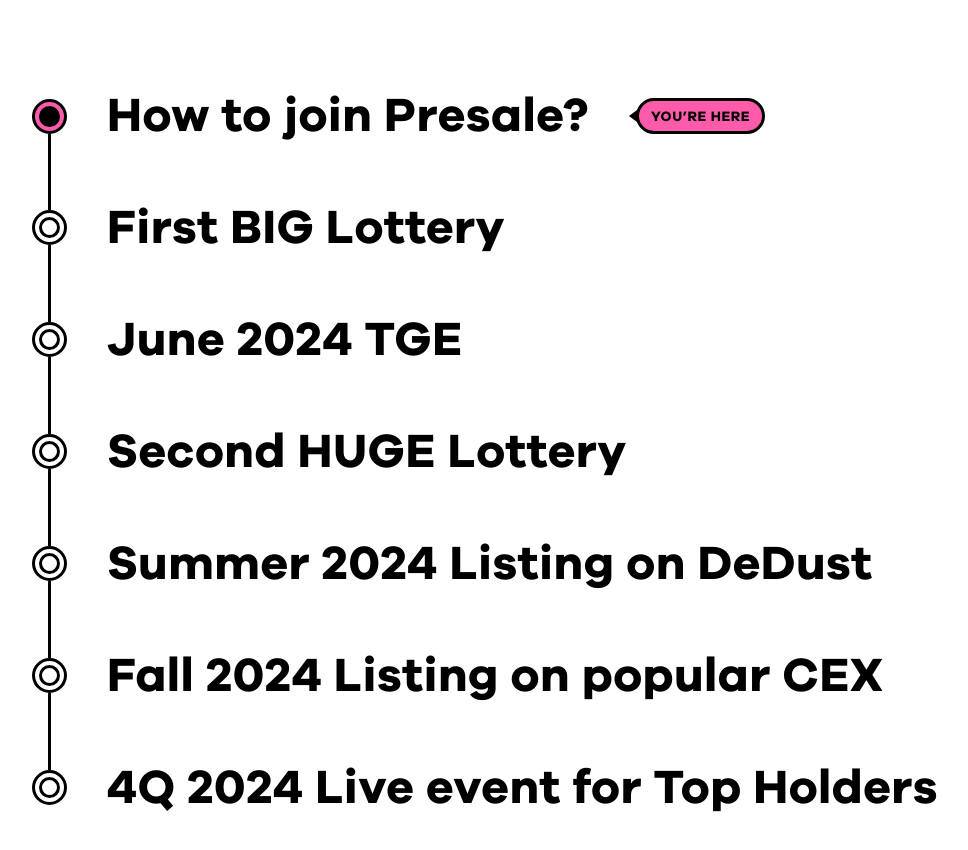
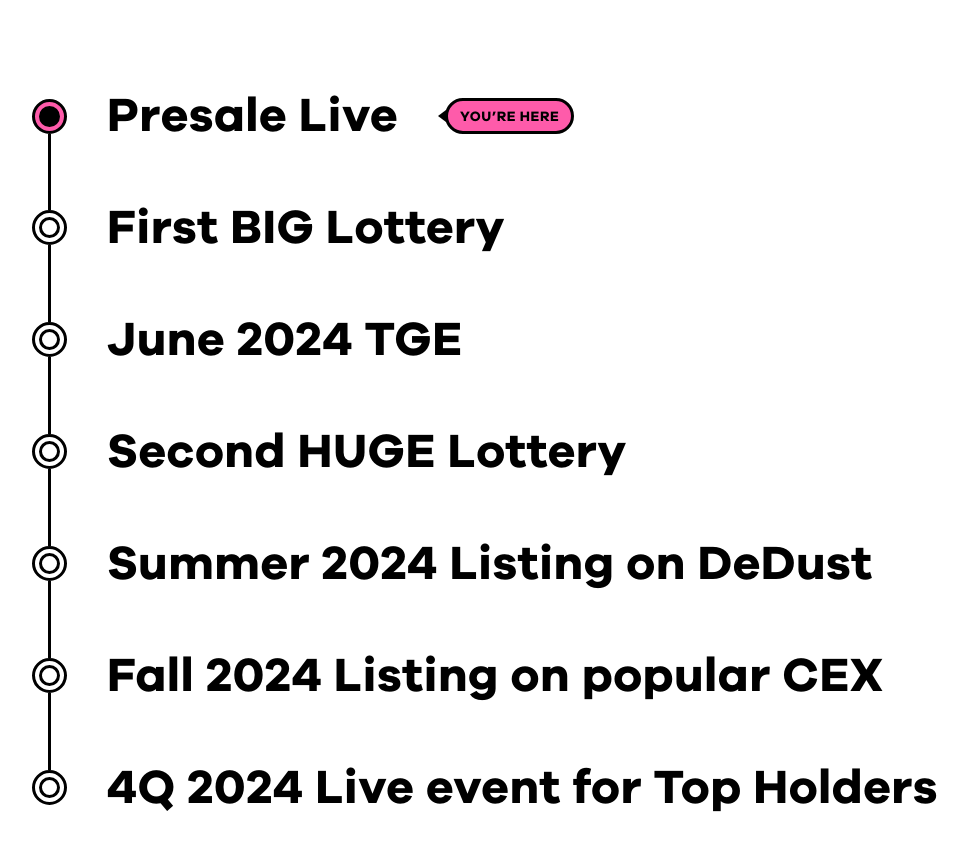
Before and after one commit to Pender-TON/pender-website, a plain HTML site: page index.html in a window 1280 px wide. Shown: the part 4907-5757 px from the top of the page, without its empty margins (108-1076 px from the left). Drawn offline with Linux system fonts and the light colour scheme.

Commit message:
Add files via upload
Signed-off-by: TOM <166943456+matveevco@users.noreply.github.com>

```diff
--- a/index.html
+++ b/index.html
@@ -205,7 +205,7 @@
 						<div class="rm-circle rm-circle-pink"><div class="rm-center-circle rm-center-circle-black"></div></div>
 						<div class="rm-line"></div>
 					</div>
-					<div class="ass-info-title">How to join Presale?</div>
+					<div class="ass-info-title">Presale Live</div>
 					<div class="rm-pointer">
 						<img class="chevron-image" alt="" src="images/chevron.svg">
 						<div class="rm-pointer-name">you’re here</div>
```
